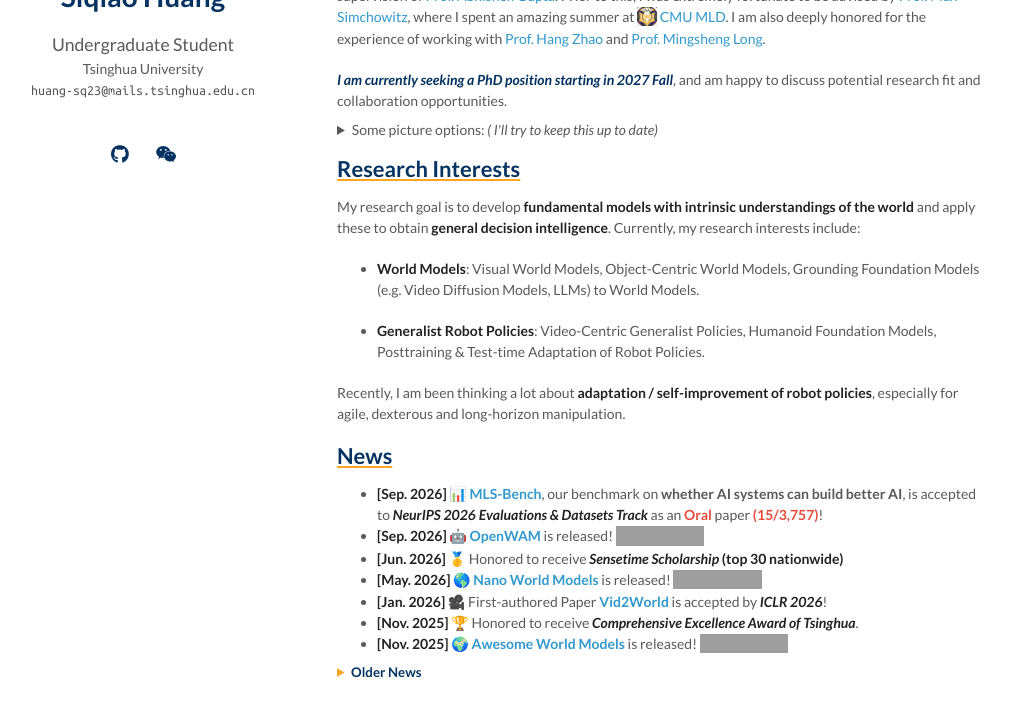
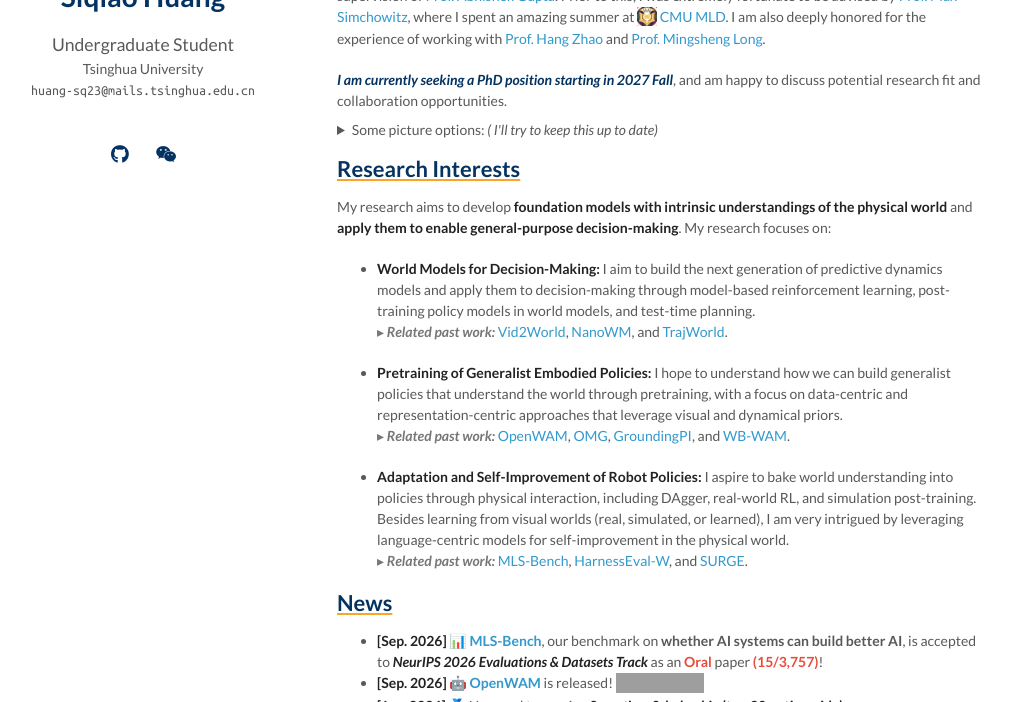
Before and after one commit to knightnemo/knightnemo.github.io, a Jekyll site: the page built from index.md, in a window 1280 px wide and 900 px high, cut to the strip 198-900 px from the top of the window. Shown: the whole strip, without its empty margins (133-1144 px from the left). Built offline with Jekyll 4.4.1, drawn with Linux system fonts in a browser that asks for light colours; a style sheet for code colours, icons or effects is not loaded; our own code applies the rules of GitHub Pages for plain Markdown files; grey boxes are pictures that could not be loaded.

Commit message:
Update research interests and WB-WAM authors

```diff
--- a/_data/publications.yml
+++ b/_data/publications.yml
@@ -12,7 +12,7 @@
     huggingface: https://huggingface.co/GroundingPI/GroundingPI
     selected: false
   - title: "WB-WAM: Heterogeneous Body–Hand Pre-training for Humanoid Loco-Manipulation"
-    authors: Chuan Qin*, Shaoting Zhu*, Siyuan Luo, <strong>Siqiao Huang</strong>, Hongyu Zhao, Hang Zhao‡
+    authors: Chuan Qin*, Shaoting Zhu*, Siyuan Luo, <strong>Siqiao Huang</strong>, Hongyu Zhao, Shanaka Baduge, Hang Zhao‡
     conference_short: ArXiv
     conference: ArXiv preprint, 2026.
     page: https://wb-wam.github.io/
--- a/assets/bib/wb_wam.txt
+++ b/assets/bib/wb_wam.txt
@@ -1,6 +1,6 @@
 @misc{qin2026wbwamheterogeneousbodyhandpretraining,
   title={WB-WAM: Heterogeneous Body-Hand Pre-training for Humanoid Loco-Manipulation},
-  author={Chuan Qin and Shaoting Zhu and Siyuan Luo and Siqiao Huang and Hongyu Zhao and Hang Zhao},
+  author={Chuan Qin and Shaoting Zhu and Siyuan Luo and Siqiao Huang and Hongyu Zhao and Shanaka Baduge and Hang Zhao},
   year={2026},
   eprint={2609.34199},
   archivePrefix={arXiv},
--- a/index.md
+++ b/index.md
@@ -86,13 +86,16 @@
 -->
 
 ## Research Interests
-My research goal is to develop **fundamental models with intrinsic understandings of the world** and apply these to obtain **general decision intelligence**. Currently, my research interests include:
+My research aims to develop **foundation models with intrinsic understandings of the physical world** and **apply them to enable general-purpose decision-making**. My research focuses on:
 
-- **World Models**: Visual World Models, Object-Centric World Models, Grounding Foundation Models (e.g. Video Diffusion Models, LLMs) to World Models.
+- **World Models for Decision-Making:** I aim to build the next generation of predictive dynamics models and apply them to decision-making through model-based reinforcement learning, post-training policy models in world models, and test-time planning.<br>
+  <span style="color: #777;">▸ <strong style="color: inherit;"><em>Related past work:</em></strong></span> [Vid2World](https://arxiv.org/abs/2505.14357), [NanoWM](https://arxiv.org/abs/2605.23993), and [TrajWorld](https://arxiv.org/abs/2502.01366).
 
-- **Generalist Robot Policies**: Video-Centric Generalist Policies, Humanoid Foundation Models, Posttraining & Test-time Adaptation of Robot Policies.
+- **Pretraining of Generalist Embodied Policies:** I hope to understand how we can build generalist policies that understand the world through pretraining, with a focus on data-centric and representation-centric approaches that leverage visual and dynamical priors.<br>
+  <span style="color: #777;">▸ <strong style="color: inherit;"><em>Related past work:</em></strong></span> [OpenWAM](https://arxiv.org/abs/2609.07398), [OMG](https://arxiv.org/abs/2606.10340), [GroundingPI](https://arxiv.org/abs/2609.39601), and [WB-WAM](https://arxiv.org/abs/2609.34199).
 
-Recently, I am been thinking a lot about **adaptation / self-improvement of robot policies**, especially for agile, dexterous and long-horizon manipulation.
+- **Adaptation and Self-Improvement of Robot Policies:** I aspire to bake world understanding into policies through physical interaction, including DAgger, real-world RL, and simulation post-training. Besides learning from visual worlds (real, simulated, or learned), I am very intrigued by leveraging language-centric models for self-improvement in the physical world.<br>
+  <span style="color: #777;">▸ <strong style="color: inherit;"><em>Related past work:</em></strong></span> [MLS-Bench](https://arxiv.org/abs/2605.08678), [HarnessEval-W](https://arxiv.org/abs/2608.16859), and [SURGE](https://arxiv.org/abs/2502.11167).
 
 ## News
 - **[Sep. 2026]** 📊 <b>[MLS-Bench](https://mls-bench.com/)</b>, our benchmark on <b>whether AI systems can build better AI</b>, is accepted to **_NeurIPS 2026 Evaluations & Datasets Track_** as an <b style="color:#e74d3c">Oral</b> paper <b style="color:#e74d3c">(15/3,757)</b>!
```
